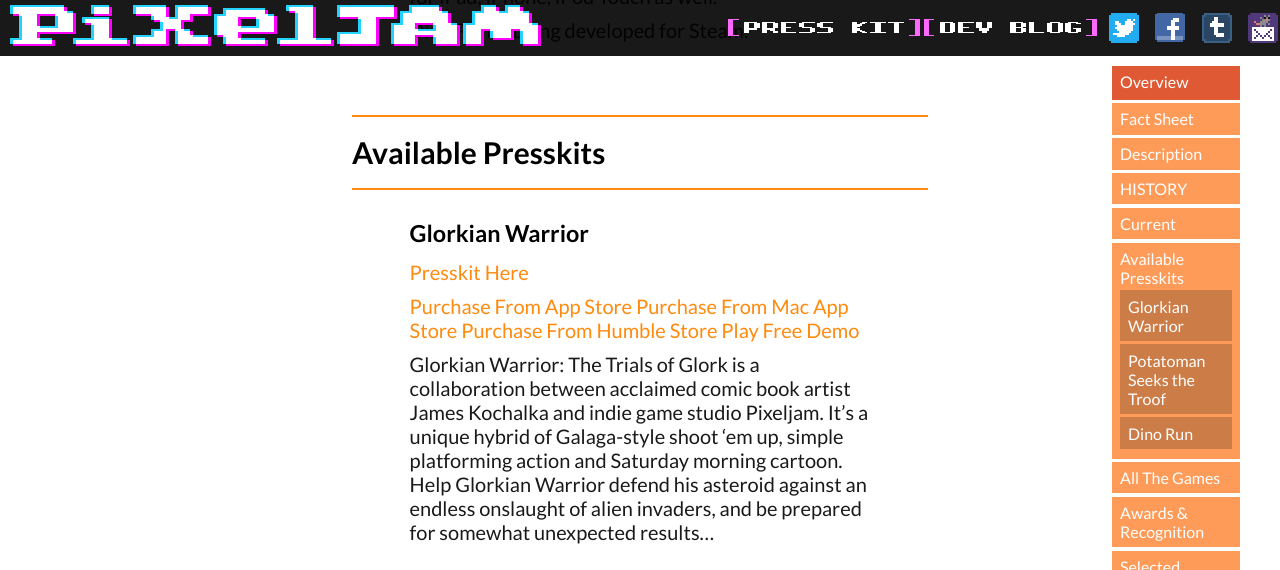
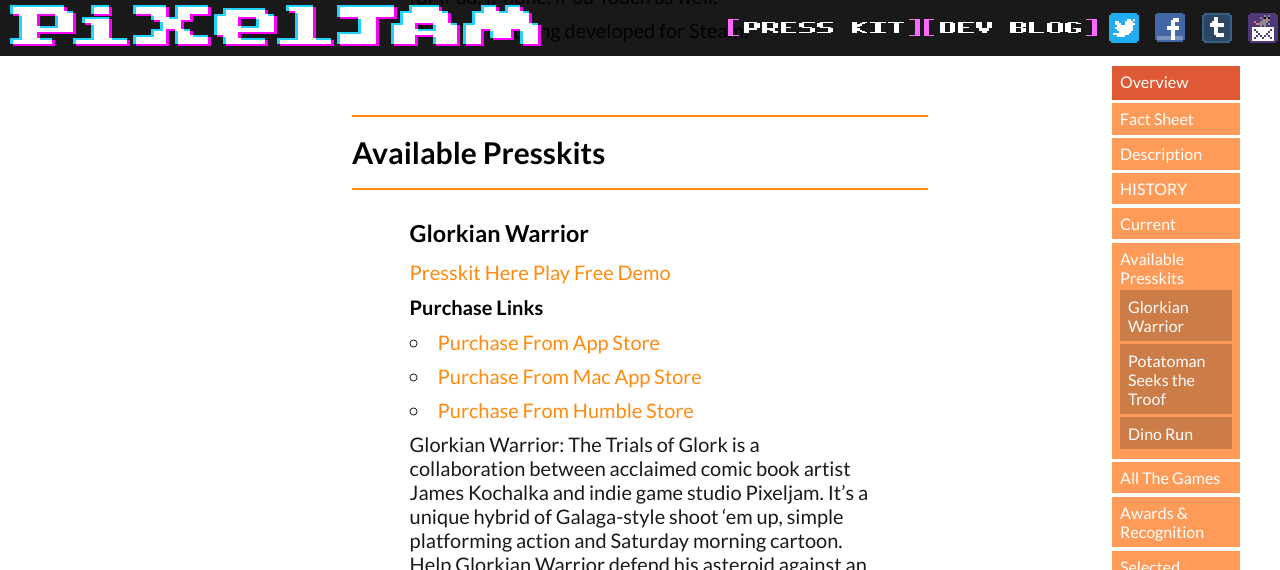
Before and after one commit to pixeljam/pixeljam.github.io, a Jekyll site: the page built from _posts/2005-05-01-pixeljam.md, in a window 1280 px wide and 900 px high, scrolled down 2507 px, cut to the strip 0-570 px from the top of the window. Built offline with Jekyll 4.4.1, drawn with Linux system fonts in a browser that asks for light colours; nearby versions of some CDN libraries.

Commit message:
[md] Fixed error in purchase link placement on pixeljam base press kit

```diff
--- a/_posts/2005-05-01-pixeljam.md
+++ b/_posts/2005-05-01-pixeljam.md
@@ -128,11 +128,12 @@ Available Presskits {#projects}
 
 ###Glorkian Warrior {#glorkian}
 [Presskit Here]({{site.baseurl}}/glorkian-warrior-the-trials-of-glork/)
+[Play Free Demo](//glorkianwarrior.com/online/)
 
-[Purchase From App Store](http://itunes.apple.com/app/id816399139)
-[Purchase From Mac App Store](https://itunes.apple.com/us/app/glorkian-warrior-trials-glork/id932978763)
-[Purchase From Humble Store](https://www.humblebundle.com/store/p/glorkianwarrior_thetrialsofglork_storefront)
-[Play Free Demo](//glorkianwarrior.com/online/)
+####Purchase Links
+* [Purchase From App Store](http://itunes.apple.com/app/id816399139)
+* [Purchase From Mac App Store](https://itunes.apple.com/us/app/glorkian-warrior-trials-glork/id932978763)
+* [Purchase From Humble Store](https://www.humblebundle.com/store/p/glorkianwarrior_thetrialsofglork_storefront)
 
 Glorkian Warrior: The Trials of Glork is a collaboration between acclaimed comic book artist James Kochalka and indie game studio Pixeljam. It's a unique hybrid of Galaga-style shoot 'em up, simple platforming action and Saturday morning cartoon. Help Glorkian Warrior defend his asteroid against an endless onslaught of alien invaders, and be prepared for somewhat unexpected results...
 
```
